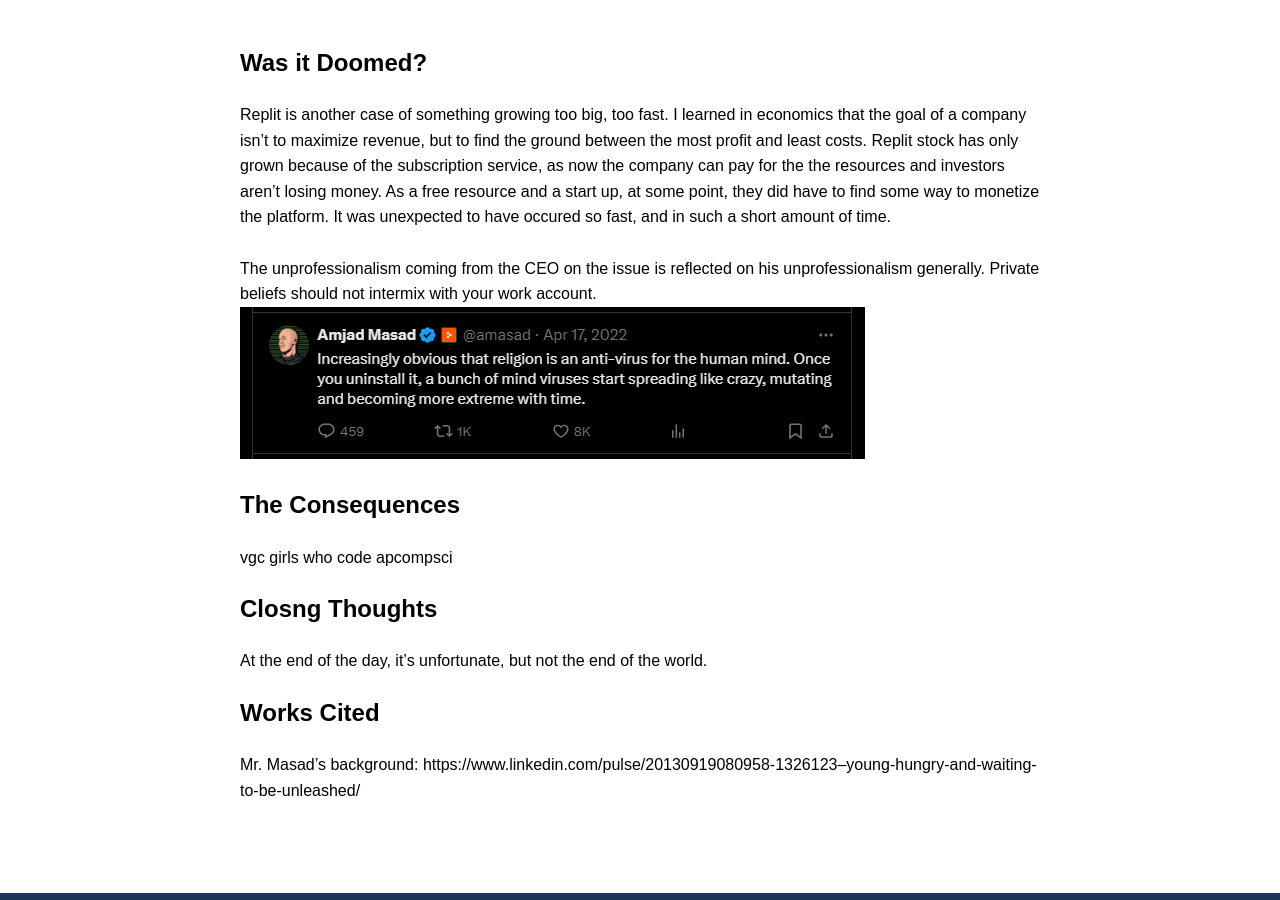
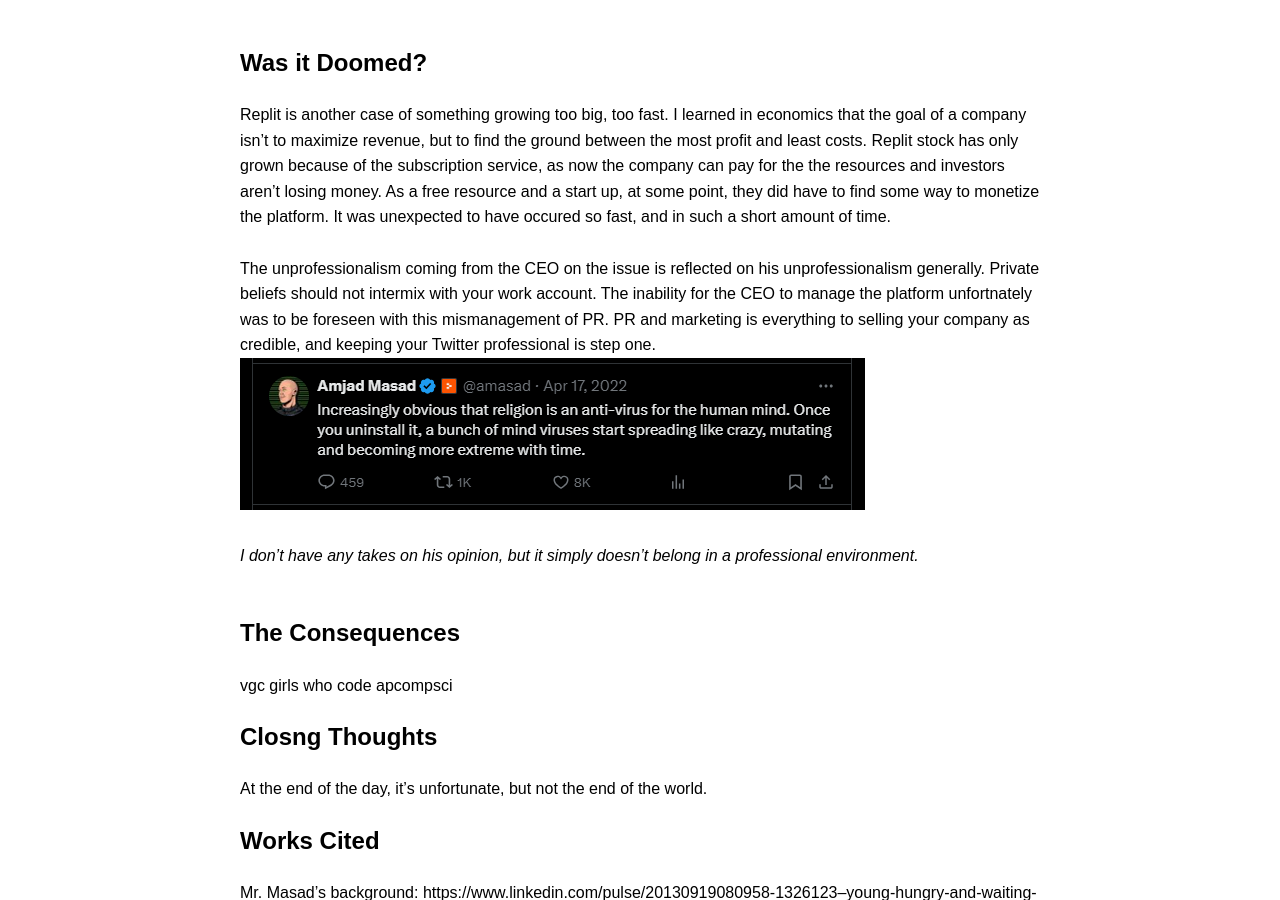
Before and after one commit to CaptainSapphire/PH-s-Blog, a Jekyll site: the page built from _posts/2024-11-10-Replit-has-self-destructed.md, in a window 1280 px wide and 900 px high, scrolled down 1430 px. Built offline with Jekyll 4.4.1, drawn with Linux system fonts in a browser that asks for light colours; our own code applies the rules of GitHub Pages for plain Markdown files.

Commit message:
Update 2024-11-10-Replit-has-self-destructed.md

```diff
--- a/_posts/2024-11-10-Replit-has-self-destructed.md
+++ b/_posts/2024-11-10-Replit-has-self-destructed.md
@@ -21,8 +21,9 @@
 
 ## Was it Doomed?
 Replit is another case of something growing too big, too fast. I learned in economics that the goal of a company isn't to maximize revenue, but to find the ground between the most profit and least costs. Replit stock has only grown because of the subscription service, as now the company can pay for the the resources and investors aren't losing money. As a free resource and a start up, at some point, they did have to find some way to monetize the platform. It was unexpected to have occured so fast, and in such a short amount of time. <br><br>
-The unprofessionalism coming from the CEO on the issue is reflected on his unprofessionalism generally. Private beliefs should not intermix with your work account.
-![What a tweet.](https://github.com/CaptainSapphire/PH-s-Blog/blob/main/assets/November%202024/tweetmasad.png?raw=true)
+The unprofessionalism coming from the CEO on the issue is reflected on his unprofessionalism generally. Private beliefs should not intermix with your work account. The inability for the CEO to manage the platform unfortnately was to be foreseen with this mismanagement of PR. PR and marketing is everything to selling your company as credible, and keeping your Twitter professional is step one.
+![What a tweet.](https://github.com/CaptainSapphire/PH-s-Blog/blob/main/assets/November%202024/tweetmasad.png?raw=true)<br><br>
+*I don't have any takes on his opinion, but it simply doesn't belong in a professional environment.*<br><br>
 
 ## The Consequences
 vgc
```
